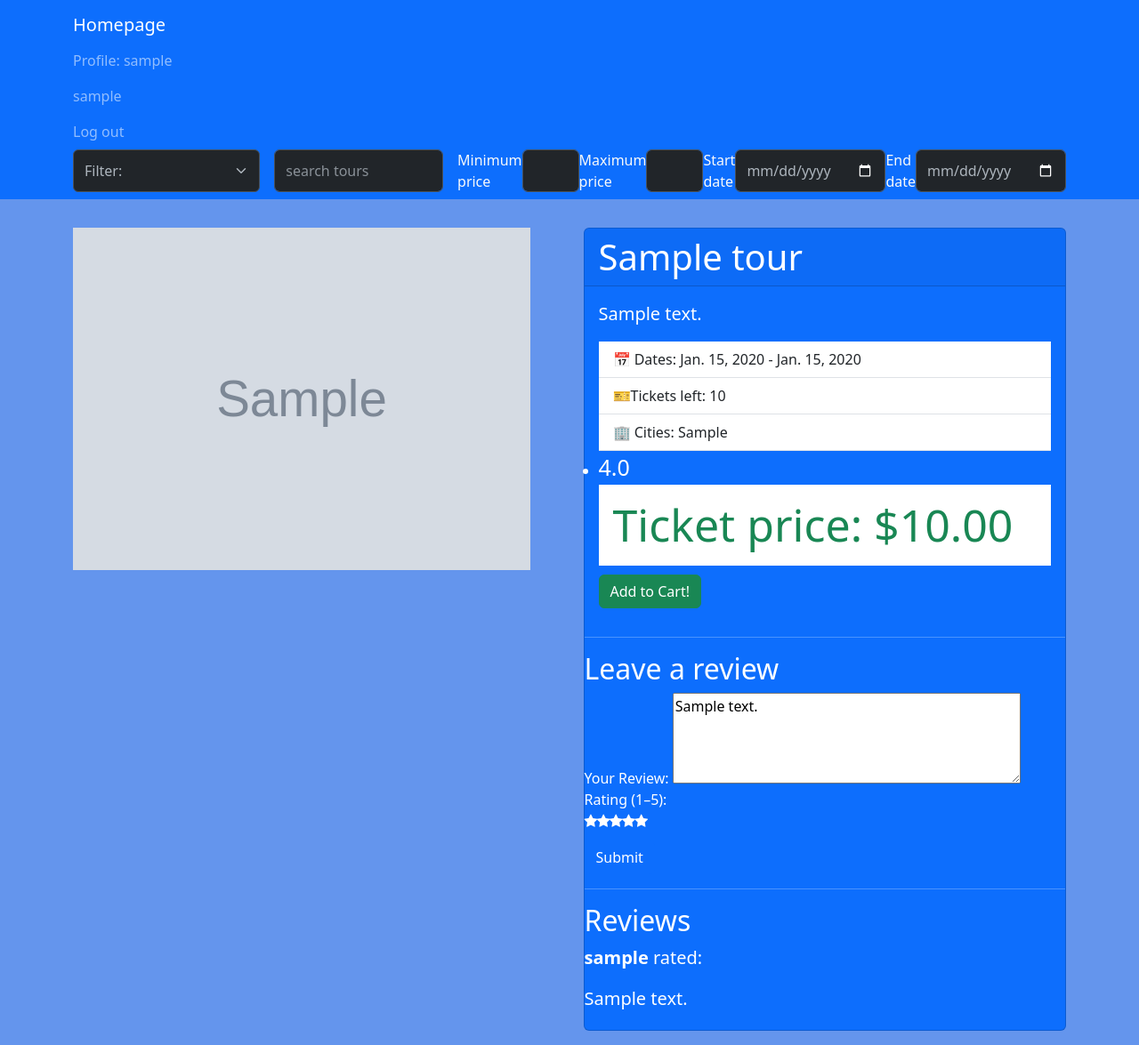
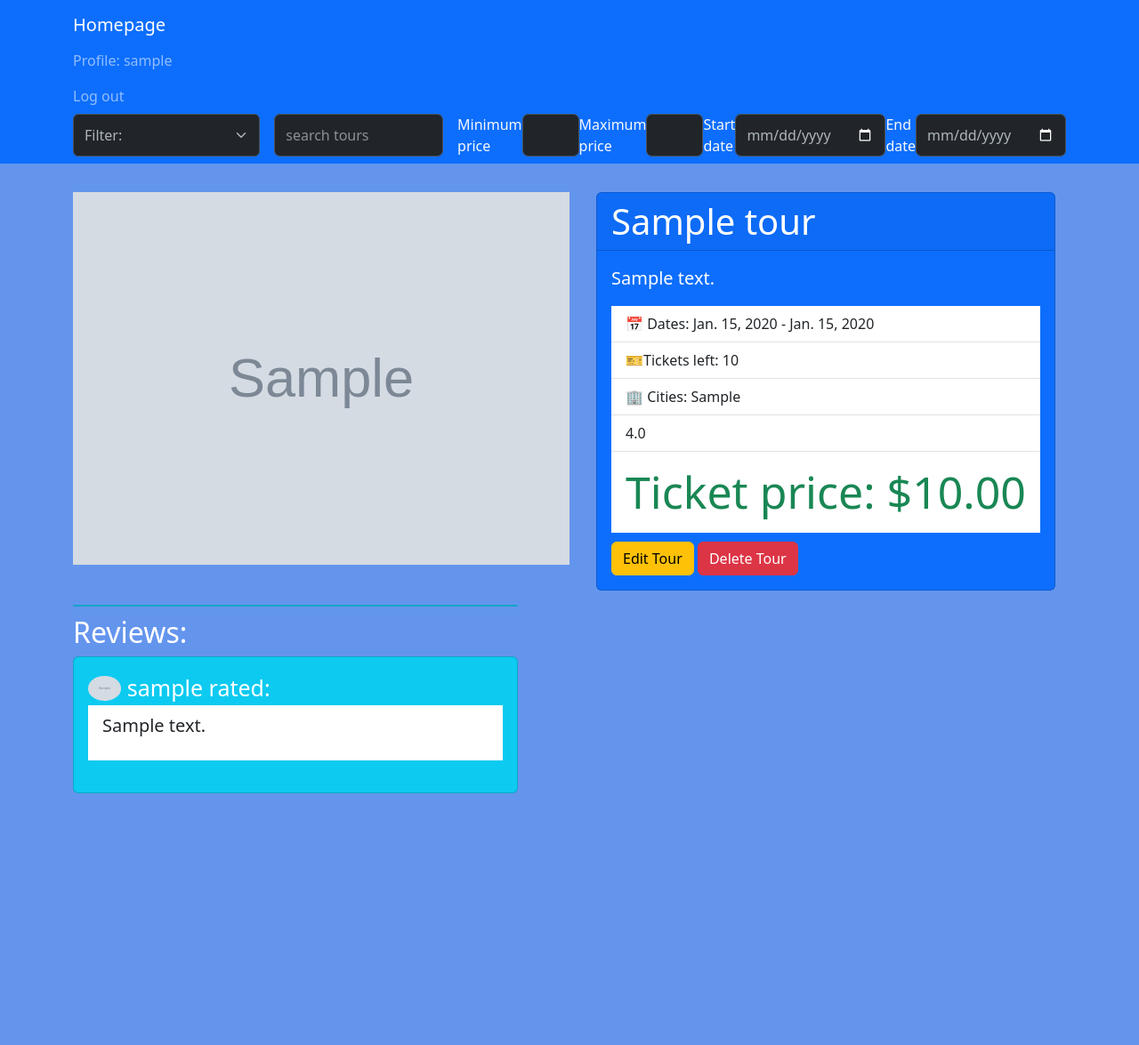
Before and after one commit to Nechitosik228/Django_Final_Project, a Django app: page /tours/submit-review/1/ in a window 1280 px wide. Shown: the whole page at 89% size. After the commit the page ends 892 px from the top, so only its background shows below. Run offline with Django 5.2, Linux system fonts and the light colour scheme; a user stored in the database is signed in; tables that the repository leaves empty hold one stand-in row (values such as "Sample post"); grey boxes marked "Sample" are stand-in pictures.

Commit message:
fix merge

```diff
--- a/zentour/tours/models.py
+++ b/zentour/tours/models.py
@@ -30,7 +30,7 @@ class Tour(models.Model):
         all_review = self.reviews.all()
         if all_review.exists():
             return round(
-                sum(review.rating for review in all_review) / all_review.count(), 2
+                sum(review.rating for review in all_review) / all_review.count(), 1
             )
 
     @property
--- a/zentour/tours/templates/tours/base.html
+++ b/zentour/tours/templates/tours/base.html
@@ -25,8 +25,6 @@
                         <li class="nav-item">
                             <a class="nav-link" href="{% url 'accounts:profile' %}">
                                 Profile: {{ request.user.username }}
-                            <a class="nav-link" href="{% url 'accounts:profile' %}">
-                                {{ request.user.username }}
                             </a>
                         </li>
                         <li class="nav-item">
--- a/zentour/tours/templates/tours/tour_detail.html
+++ b/zentour/tours/templates/tours/tour_detail.html
@@ -12,6 +12,8 @@
             margin-right: 30px;
             position: sticky;
             top: 0;
+            margin: 0;
+            padding: 0;
         }
 
         .text-success {
@@ -47,6 +49,23 @@
         .btn {
             margin-top: 10px;
         }
+
+        .text-bg-info {
+            margin: 0;
+            padding: 0;
+            width: 500px;
+            margin-bottom: 2%;
+        }
+
+        div.reviews {
+            float: left;
+        }
+
+        .review-card label {
+            margin-bottom: 2%;
+            margin-right: 1%;
+            color: white;
+        }
     </style>
 {% endblock %}
 
@@ -67,7 +86,7 @@
                     {% endif %}
                     <li class="list-group-item">🏢 Cities: {{ tour.cities }}</li>
                     {% if tour.rating  %}
-                        <li>
+                        <li class="list-group-item">
                             {% for _ in full_stars %}
                                 <span class="fa fa-star checked"></span>
                             {% endfor %}
@@ -77,7 +96,7 @@
                             {% for _ in empty_stars %}
                                 <span class="fa fa-star-o"></span>
                             {% endfor %}
-                            <span>{{ tour.rating }}</span>
+                            <span style="font-size: 100%;">{{ tour.rating }}</span>
                         </li>
                     {% endif %}
                     {% if tour.discount %}
@@ -98,15 +117,23 @@
                         </li>
                     {% endif %}
                 </ul>
+                {% if request.user == tour.user %}
+                    <a href="{% url 'tours:cart_add' tour.id%}" class="btn btn-warning">Edit Tour</a>
+                    <a href="{% url 'tours:cart_add' tour.id%}" class="btn btn-danger">Delete Tour</a>
+                {% else %}
                     {% if tour.available %}
                         <a href="{% url 'tours:cart_add' tour.id%}" class="btn btn-success">Add to Cart!</a>
                     {% endif %}
+                {% endif %}
+
+            </div>
+        </div>
     </div>
     <div class="reviews">
-
-                    {% if user.is_authenticated %}
-                        <hr>
-                        <h2>Leave a review</h2>
+        <div class="card text-bg-info review-card" style="text-align: center;">
+            {% if request.user.is_authenticated %}
+                {% if request.user != tour.user %}
+                    <h2 class="card-header white">Leave a review</h2>
                     <form method="POST" action="{% url 'tours:submit_review' tour.id %}">
                         {% csrf_token %}
 
@@ -129,18 +156,19 @@
                             </style>
                         {% endwith %}
 
-
                         <button type="submit" class="btn btn-primary">Submit</button>
                     </form>
+                {% endif %}
             {% else %}
                 <p><a href="{% url 'accounts:login' %}?next={{ request.path }}">Log in</a> to leave a review.</p>
             {% endif %}
-
-                    <hr>
-                    <h2>Reviews</h2>
+        </div>
+        <h2 class="white">Reviews:</h2>
         {% for review in tour.reviews.all %}
+            <div class="card text-bg-info">
+                <div class="card-body">
                     <div style="margin-bottom: 20px;">
-                            <p><strong>{{ review.user.username }}</strong> rated:</p>
+                        <span class="white"><img src="{{ review.user.profile.avatar.url }}" style="border-radius: 50%; width: 8%; height: 10%; margin-bottom:1%" alt="{{ review.user.username }}"> {{ review.user.username }} rated:</span>
                         {% for _ in review.full_stars %}
                             <span class="fa fa-star checked"></span>
                         {% endfor %}
@@ -150,7 +178,11 @@
                         {% for _ in review.empty_stars %}
                             <span class="fa fa-star"></span>
                         {% endfor %}
-                            <p>{{ review.comment }}</p>
+                        <ul class="list-group list-group-flush">
+                            <li class="list-group-item"><p>{{ review.comment }}</p></li>
+                        </ul>
+                    </div>
+                </div>
             </div>
         {% empty %}
             <p>No reviews yet.</p>
--- a/zentour/tours/views.py
+++ b/zentour/tours/views.py
@@ -46,30 +46,30 @@ def home(request):
 
 @login_required
 def create_tour(request):
-    # if request.user.is_superuser == True:
-    if request.method == "GET":
-        form = TourForm()
+    if request.user.is_superuser == True:
+        if request.method == "GET":
+            form = TourForm()
+        else:
+            form = TourForm(request.POST, request.FILES)
+            if form.is_valid():
+                start_date = form.cleaned_data.get("start_date")
+                end_date = form.cleaned_data.get("end_date")
+                image = form.cleaned_data.get("image")
+                print(form.cleaned_data)
+                print(image)
+                tour = form.save(commit=False)
+                tour.user = request.user
+                tour.start_date = start_date
+                tour.end_date = end_date
+                tour.image = image
+                tour.save()
+                messages.success(request, "You have created your Tour")
+                return redirect("tours:home")
+
+        return render(request, "tours/create_tour.html", {"form": form})
     else:
-        form = TourForm(request.POST, request.FILES)
-        if form.is_valid():
-            start_date = form.cleaned_data.get("start_date")
-            end_date = form.cleaned_data.get("end_date")
-            image = form.cleaned_data.get("image")
-            print(form.cleaned_data)
-            print(image)
-            tour = form.save(commit=False)
-            tour.user = request.user
-            tour.start_date = start_date
-            tour.end_date = end_date
-            tour.image = image
-            tour.save()
-            messages.success(request, "You have created your Tour")
-            return redirect("tours:home")
-
-    return render(request, "tours/create_tour.html", {"form": form})
-    # else:
-    #     messages.warning(request, 'You are not a super user!')
-    #     return redirect('tours:home')
+        messages.warning(request, 'You are not a super user!')
+        return redirect('accounts:superuser_view')
 
 
 def tour_detail(request, tour_id):
```
Lines whose indentation alone changed are shown as unchanged.
